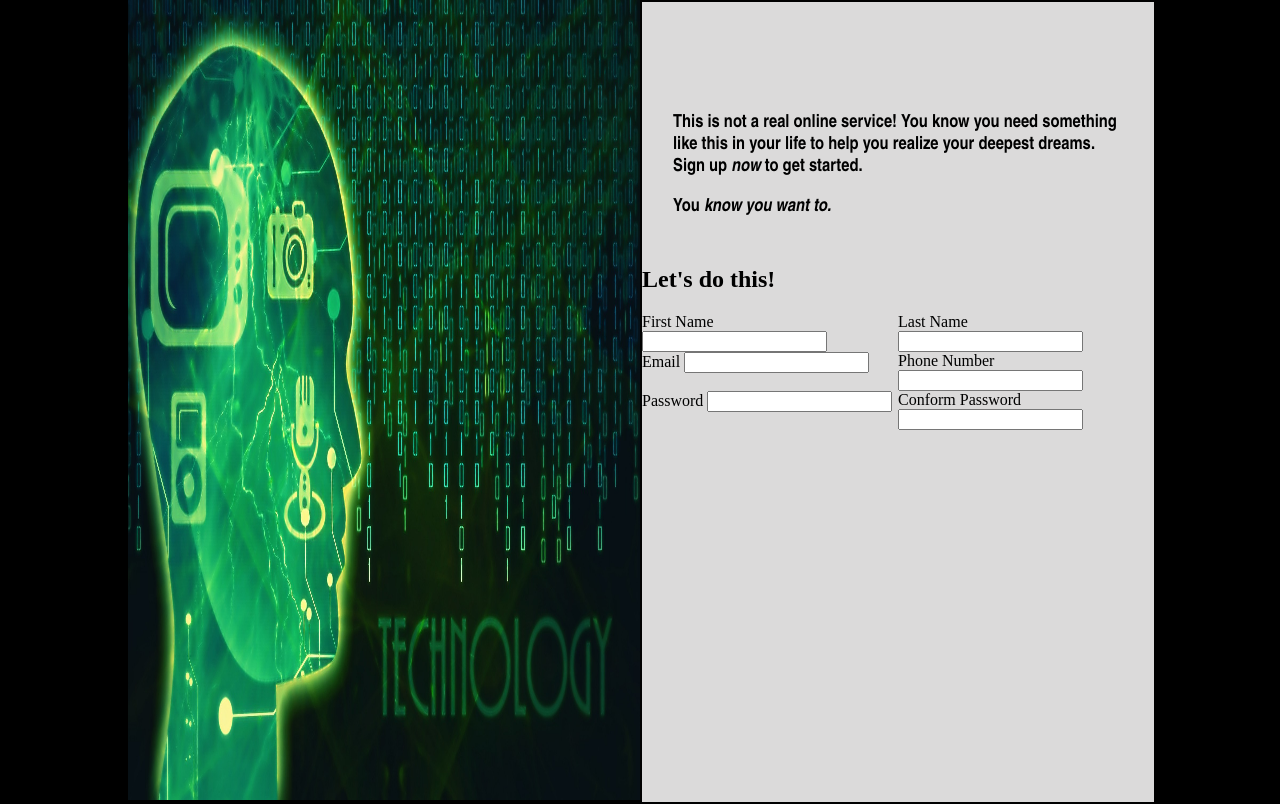
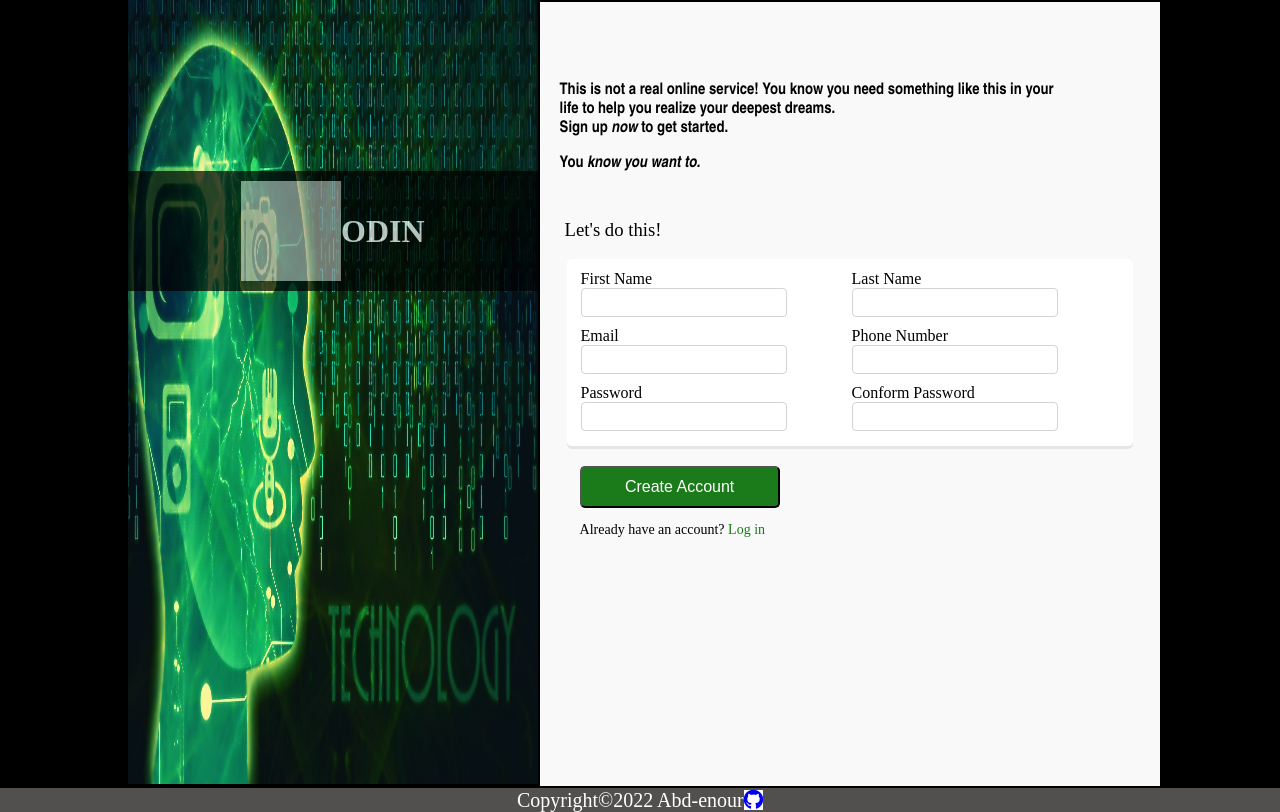
Before and after one commit to Abd-enour/SignUp-form, a plain HTML site: page index.html in a window 1280 px wide. Drawn offline with Linux system fonts and the light colour scheme; grey boxes are pictures that could not be loaded.

Commit message:
added the copyright in the footer

```diff
--- a/index.html
+++ b/index.html
@@ -5,12 +5,15 @@
     <meta http-equiv="X-UA-Compatible" content="IE=edge">
     <meta name="viewport" content="width=device-width, initial-scale=1.0">
     <link rel="stylesheet" href="style.css">
+    <script src="https://kit.fontawesome.com/3d7ad65c26.js" crossorigin="anonymous"></script>
+    <script src="confirmPassword.js" defer></script>
     <title>Sign-up Form</title>
 </head>
 <body>
     <div class="container">
         <div id="background-img">
             <img src="technology.jpg">
+            <h1><img id="logo" src="https://cdn.statically.io/gh/TheOdinProject/curriculum/5f37d43908ef92499e95a9b90fc3cc291a95014c/html_css/project-sign-up-form/odin-lined.png" alt="Odin Logo">ODIN</h1>
         </div>
 
         <div class="second-column">
@@ -22,9 +25,10 @@
                 <p id="second">Sign up <i>now</i> to get started.</p>
                 <p id="last-text">You <i>know you want to.</i></p>
             </div>
-            <div class="sign-form">
-                <h2>Let's do this!</h2>
+            <div id="sign-form">
+                <h3>Let's do this!</h2>
                 <form action="">
+                    <fieldset>
                         <div class="form">
                             <label for="name">First Name</label>
                             <input type="text" name="first-name" id="name" required>
@@ -47,11 +51,25 @@
                         </div>
                         <div class="form">
                             <label for="confirmPassw">Conform Password</label>
-                        <input type="password" name="confirmPassw" id="confirmPassw">
+                            <input type="password" name="confirmPassw" id="confirmPassw" required>
                         </div>
+                    </fieldset>
+                    <button type="submit">Create Account</button>
+                    <p>
+                        Already have an account?
+                        <a href="#" target="_blank" rel="">
+                            Log in
+                        </a>
+                    </p>
                 </form>
             </div>
         </div>
     </div>
+    <footer>
+        Copyright&copy;2022 Abd-enour
+        <a href="https://github.com/Abd-enour" target="_blank">
+          <i class="fa-brands fa-github" id="github-logo"></i>
+        </a>
+      </footer>
 </body>
 </html>
--- a/style.css
+++ b/style.css
@@ -10,25 +10,43 @@ body{
     background-color: black;
     display: flex;
 }
-
 #background-img{
-    width: 40vw;
-    margin-left:10% ;
+    position: relative;
+    margin-left: 10%;
 }
 img{
-    width: 40vw;
-    height: 100vh;
+    width: 32vw;
+    height: 98vh;
 }
+#background-img >h1{
+    position: absolute;
+    top: 150px;
+    background-color: black;
+    opacity: 0.7;
+    width: 100%;
+    color: white;
+    display: flex;
+    justify-content: center;
+    align-items: center;
+    padding: 10px 0px;
+}
+#logo{
+    max-width: 100px;
+    max-height: 100px;
+}
+
 .second-column{
-    background-color: rgb(219, 218, 218);
+    background-color: rgb(249, 249, 249);
     border: 2px solid black;
-    width: 40vw;
+    width: 620px;
+    max-height: 98vh;
 }
 #dummy-text{
     font-weight: bold;
-    font-size: 18px;
-    max-width: 450px;
-    margin: 100px auto 0px auto;
+    font-size: 16px;
+    width: 500px;
+    max-width: 100%;
+    margin: 70px 10px 0px 10px;
     font-family: 'Arial Narrow', Arial, sans-serif;
     padding: 10px;
 }
@@ -44,7 +62,76 @@ img{
     margin: 5px;
     font-weight: 300;
 }
-form{
+#sign-form{
+    margin:0px 25px;
+}
+#sign-form h3{
+    font-weight: 200;
+}
+fieldset{
     display: grid;
     grid-template-columns: repeat(2,minmax(100px,1fr));
+    background-color: white;
+    border: none;
+    border-radius: 5px;
+    box-shadow: 0px 3px rgb(230, 230, 230);
 }
+.form{
+    margin: 5px 2px;
+}
+input{
+    display: block;
+    border-radius: 4px;
+    border:solid 1px lightgray;
+    width: 200px;
+    height: 25px;
+}
+button{
+    background-color: rgb(27, 123, 27);
+    color:white;
+    width: 200px;
+    max-width:100% ;
+    font-size: 16px;
+    font-weight: 400;
+    border-radius:5px;
+    padding:10px;
+    text-align: center;
+    margin-top: 20px;
+    margin-left:15px;
+}
+form>p{
+    font-size: 14px;
+    margin-left: 15px;
+}
+form > p >a{
+    text-decoration: none;
+    color: rgb(27, 123, 27);
+}
+
+/*  pseudo class */
+input:focus{
+    border:solid 3px rgb(114 154 224);
+    box-shadow: 2px 5px rgb(212, 212, 212) ;
+}
+/* styling the footer */
+footer{
+    display: flex;
+    font-size: 20px;
+    background-color: #524f4f;
+    color: #ffff;
+    height: 3vh;
+    justify-content: center;
+    align-items: center;
+}
+footer >a{
+    text-decoration: none;
+    background-color: #524f4f;
+}
+#github-logo{
+    background-color: white;
+    transition: transform 0.3s;
+}
+#github-logo:hover{
+    transform: rotate(360deg);
+
+}
```
Lines whose indentation alone changed are shown as unchanged.
